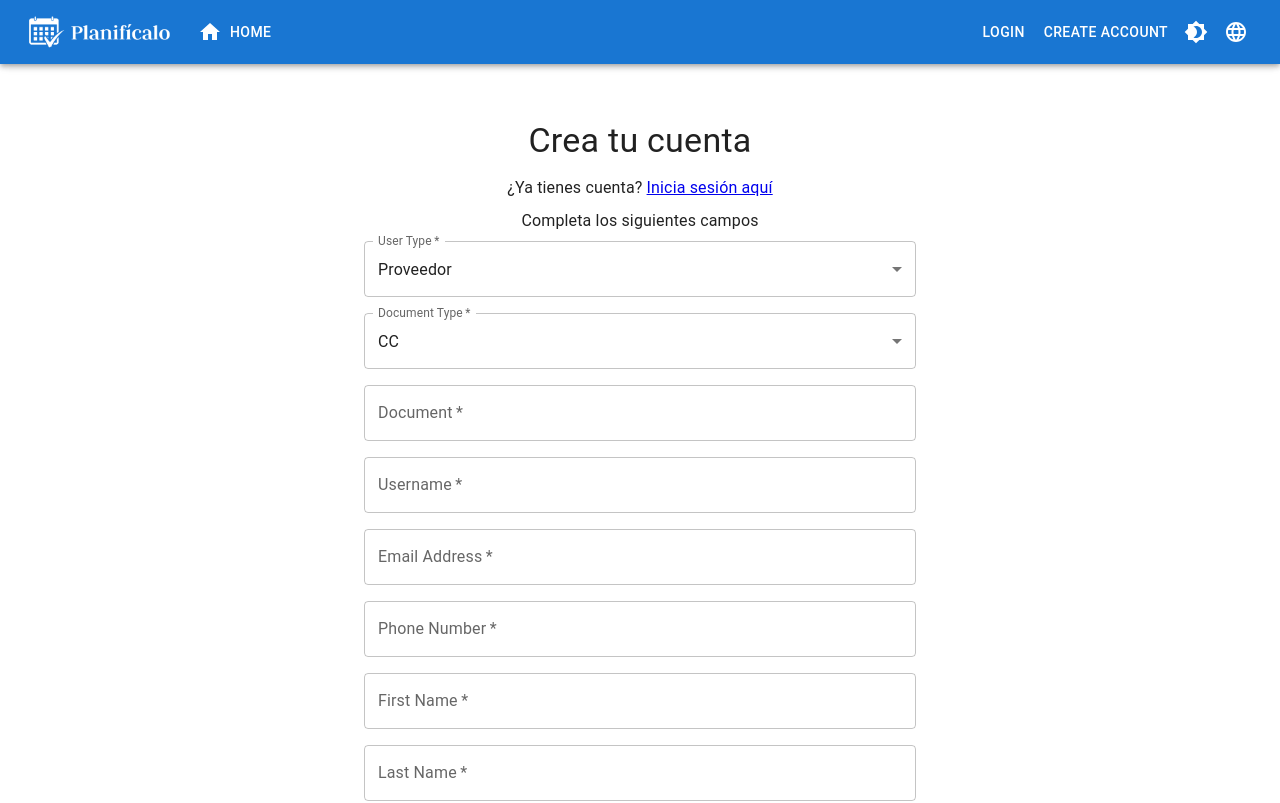
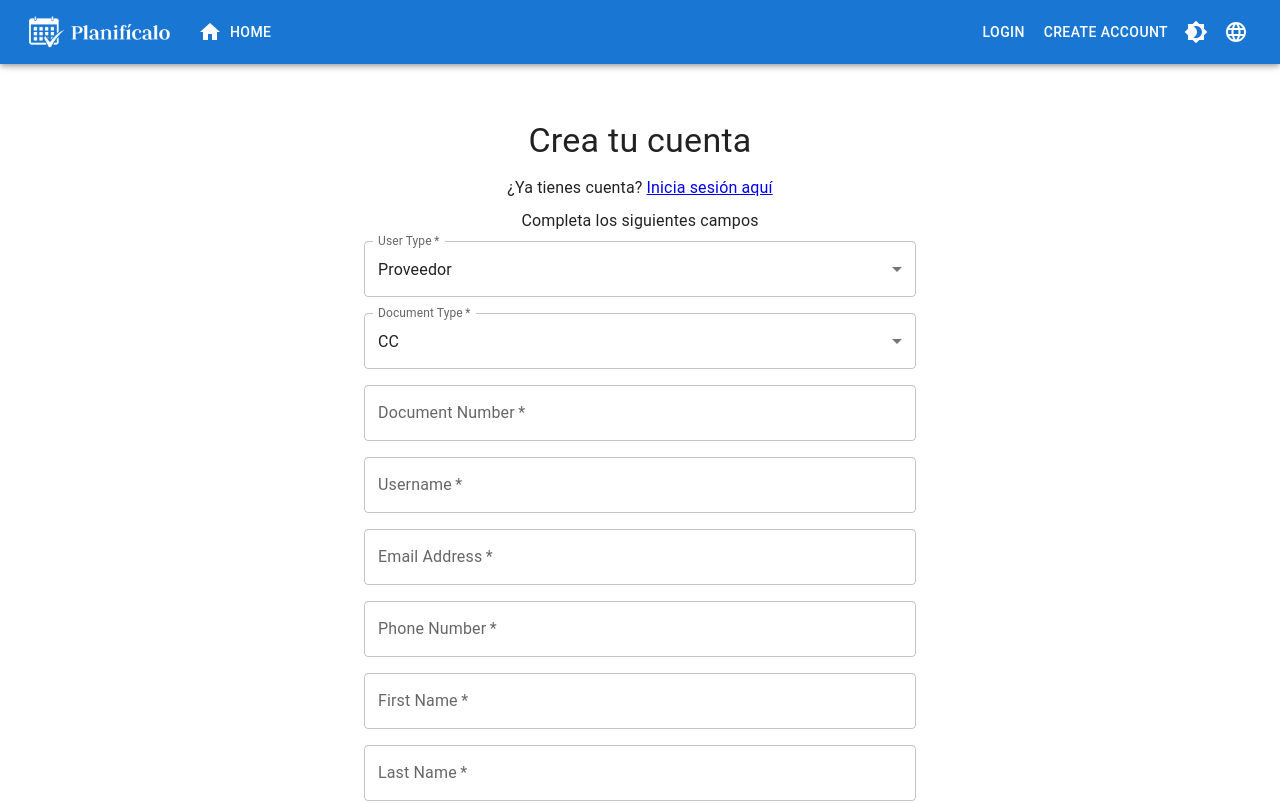
Before and after one commit to arbcamilo/planificalofront, a React (Create React App) app: page /register in a window 1280 px wide. Shown: the top 803 px of the page. Built offline with nearby package versions, Linux system fonts and the light colour scheme.

Commit message:
add modify forgot

```diff
--- a/src/Components/Security/ForgotPassword.jsx
+++ b/src/Components/Security/ForgotPassword.jsx
@@ -4,10 +4,6 @@ import {
   Button,
   TextField,
   Snackbar,
-  FormControl,
-  InputLabel,
-  Select,
-  MenuItem,
   Dialog,
   DialogTitle,
   DialogContent,
@@ -19,7 +15,6 @@ import axios from "axios";
 
 const ForgotPassword = () => {
   const [email, setEmail] = useState("");
-  const [lenguage, setLenguage] = useState("es");
   const [snackbarOpen, setSnackbarOpen] = useState(false);
   const [snackbarMessage, setSnackbarMessage] = useState("");
   const [dialogOpen, setDialogOpen] = useState(false);
@@ -32,7 +27,7 @@ const ForgotPassword = () => {
         {
           params: {
             email: email,
-            lenguage: lenguage,
+            lenguage: "en", // Enviar siempre "en" como idioma
           },
         }
       );
@@ -66,17 +61,6 @@ const ForgotPassword = () => {
           value={email}
           onChange={(e) => setEmail(e.target.value)}
         />
-        <FormControl variant="outlined" fullWidth margin="normal">
-          <InputLabel>Language</InputLabel>
-          <Select
-            value={lenguage}
-            onChange={(e) => setLenguage(e.target.value)}
-            label="Language"
-          >
-            <MenuItem value="es">Español</MenuItem>
-            <MenuItem value="en">English</MenuItem>
-          </Select>
-        </FormControl>
         <Button type="submit" variant="contained" color="primary" fullWidth>
           Send Reset Link
         </Button>
--- a/src/Components/Security/Register.jsx
+++ b/src/Components/Security/Register.jsx
@@ -25,6 +25,7 @@ const Register = () => {
     firstName: "",
     lastName: "",
     documentType: "CC",
+    documentNumber: "",
     userType: 2,
     userStatus: "Active",
     birthDate: "",
@@ -137,11 +138,11 @@ const Register = () => {
                   variant="outlined"
                   required
                   fullWidth
-                  id="documet"
-                  label="Document"
-                  name="document"
-                  autoComplete="document"
-                  value={formData.document}
+                  id="documentNumber"
+                  label="Document Number"
+                  name="documentNumber"
+                  autoComplete="documentNumber"
+                  value={formData.documentNumber}
                   onChange={handleChange}
                 />
               </Grid>
--- a/src/Components/Security/ResetPassword.jsx
+++ b/src/Components/Security/ResetPassword.jsx
@@ -7,7 +7,7 @@ import {
   Typography,
 } from "@mui/material";
 import axios from "axios";
-import { useLocation } from "react-router-dom";
+import { useLocation, useNavigate } from "react-router-dom";
 
 const ResetPassword = () => {
   const [email, setEmail] = useState("");
@@ -19,6 +19,7 @@ const ResetPassword = () => {
   const [token, setToken] = useState("");
 
   const location = useLocation();
+  const navigate = useNavigate();
 
   useEffect(() => {
     const queryParams = new URLSearchParams(location.search);
@@ -52,9 +53,12 @@ const ResetPassword = () => {
         }
       );
       setSnackbarMessage("Password changed successfully");
+      setSnackbarOpen(true);
+      setTimeout(() => {
+        navigate("/login"); // Redireccionar al login después de 3 segundos
+      }, 3000);
     } catch (error) {
       setSnackbarMessage("Error changing password");
-    } finally {
       setSnackbarOpen(true);
     }
   };
```
